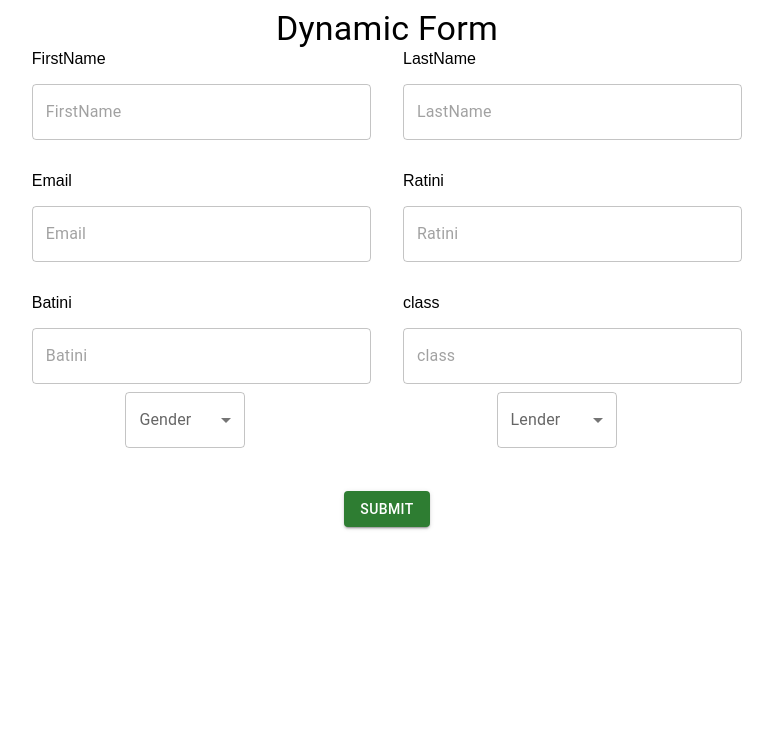
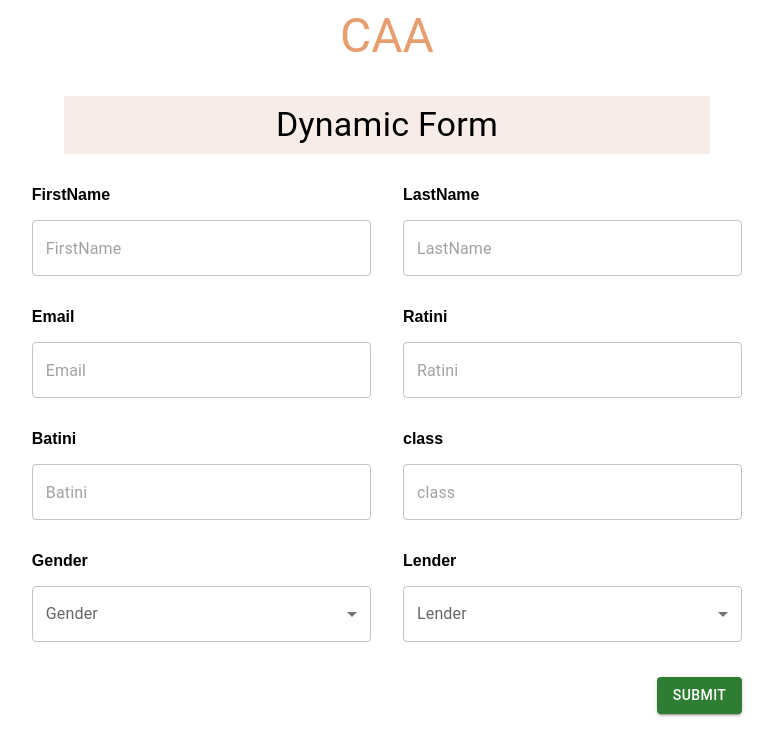
Before and after one commit to bairapraveen7/RenameForm, a React (Create React App) app: page / in a window 1280 px wide. Shown: the top 756 px of the page, without its empty margins (253-1027 px from the left). Built offline with nearby package versions, Linux system fonts and the light colour scheme.

Commit message:
feat: most changes done

```diff
--- a/src/App.js
+++ b/src/App.js
@@ -1,11 +1,19 @@
-import { Typography } from "@mui/material";
+import { ThemeProvider, Typography, createTheme } from "@mui/material";
 import { MakeForm } from "./Components/MakeForm";
 import "./styles.css";
 export default function App() {
+  const theme = createTheme({
+    palette:{
+      primary:{
+        main: '#f7ede8'
+      }
+    }
+  })
   return (
+    <ThemeProvider theme={theme}>
     <div className="App">
-      <Typography variant="h4">Dynamic Form</Typography>
       <MakeForm />
     </div>
+    </ThemeProvider>
   );
 }
--- a/src/Components/Fields/DropDownComponent.jsx
+++ b/src/Components/Fields/DropDownComponent.jsx
@@ -1,4 +1,4 @@
-import { FormControl, FormHelperText, Grid, InputLabel, MenuItem, Select } from "@mui/material";
+import { FormControl, FormHelperText, Grid, InputLabel, MenuItem, Select, Stack } from "@mui/material";
 import { Validations } from "../ValidationRules";
 
 export const DropDownComponent = ({
@@ -8,15 +8,19 @@ export const DropDownComponent = ({
     setFormValues,
     setValidation
   }) => (
-    <Grid xs={6}>
-    <FormControl sx={{ m: 1, minWidth: 120 }} error={validation ? true : false}>
+    <Grid item xs={6}>
+      <Stack
+      alignItems="start"
+      spacing={2}
+      >
+    <label style={{fontWeight: 'bold'}}>{fieldItem.name}</label>
+    <FormControl sx={{ m: 1,width: "100%" }} error={validation ? true : false}>
       <InputLabel id="demo-simple-select-error-label">{fieldItem.name}</InputLabel>
       <Select
         labelId="demo-simple-select-error-label"
         id="demo-simple-select-error"
         value={formValue}
         label={fieldItem.name}
-        fullWidth
         onClose={(e) => {
           for (const eachValidation of fieldItem.validation) {
             if (Validations[eachValidation].fn(e.target.value) == true) {
@@ -42,5 +46,6 @@ export const DropDownComponent = ({
       </Select>
       <FormHelperText>{validation}</FormHelperText>
     </FormControl>
+    </Stack>
     </Grid>
   );
--- a/src/Components/Fields/TextFieldComponent.jsx
+++ b/src/Components/Fields/TextFieldComponent.jsx
@@ -13,7 +13,7 @@ export const TextFieldComponent = ({
       alignItems="start"
       spacing={2}
       >
-        <label>{fieldItem.name}</label>
+        <label style={{fontWeight: 'bold'}}>{fieldItem.name}</label>
 
     <TextField
       aria-labelledby="its-the-label"
--- a/src/Components/MakeForm.jsx
+++ b/src/Components/MakeForm.jsx
@@ -1,8 +1,9 @@
-import { Box, Button, Container, FormControl, Grid } from "@mui/material";
+import { Box, Button, Container, FormControl, Grid, Typography, createTheme } from "@mui/material";
 import React, { useState } from "react";
 import { formData } from "../Data/formData";
 import { MakeField } from "./MakeField";
 import { Validations } from "./ValidationRules";
+import { lightBlue } from "@mui/material/colors";
 
 /*
   Here, we need to add the styles
@@ -15,6 +16,15 @@ import { Validations } from "./ValidationRules";
 export const MakeForm = () => {
   const [validation, setValidation] = useState({});
   const [formValues, setFormValues] = useState({});
+  const theme = createTheme({
+    palette:{
+      primary:{
+        main: '#f7ede8',
+        mainHeading: '#e69e6e',
+        bgColor:'#f7ede8'
+      }
+    }
+  })
 
   const handleSubmit = () => {
     const tempValidation = {};
@@ -33,6 +43,8 @@ export const MakeForm = () => {
   return (
     <Box>
       <Container sx={{ width: '60%'}}>
+      <Typography sx={{color: theme.palette.primary.mainHeading}} variant="h3">CAA</Typography>
+      <Typography sx={{m: '2rem',p:1, backgroundColor: theme.palette.primary.bgColor}} variant="h4">Dynamic Form</Typography>
       <Grid container spacing={4}>
         {formData.map((eachItem) => {
           return (
@@ -46,7 +58,7 @@ export const MakeForm = () => {
           );
         })}
         <Grid item xs={12}>
-      <Button variant="contained" color="success" onClick={handleSubmit}>
+      <Button sx={{ float: 'right'}} variant="contained" color="success" onClick={handleSubmit}>
         Submit
       </Button>
       </Grid>
```
